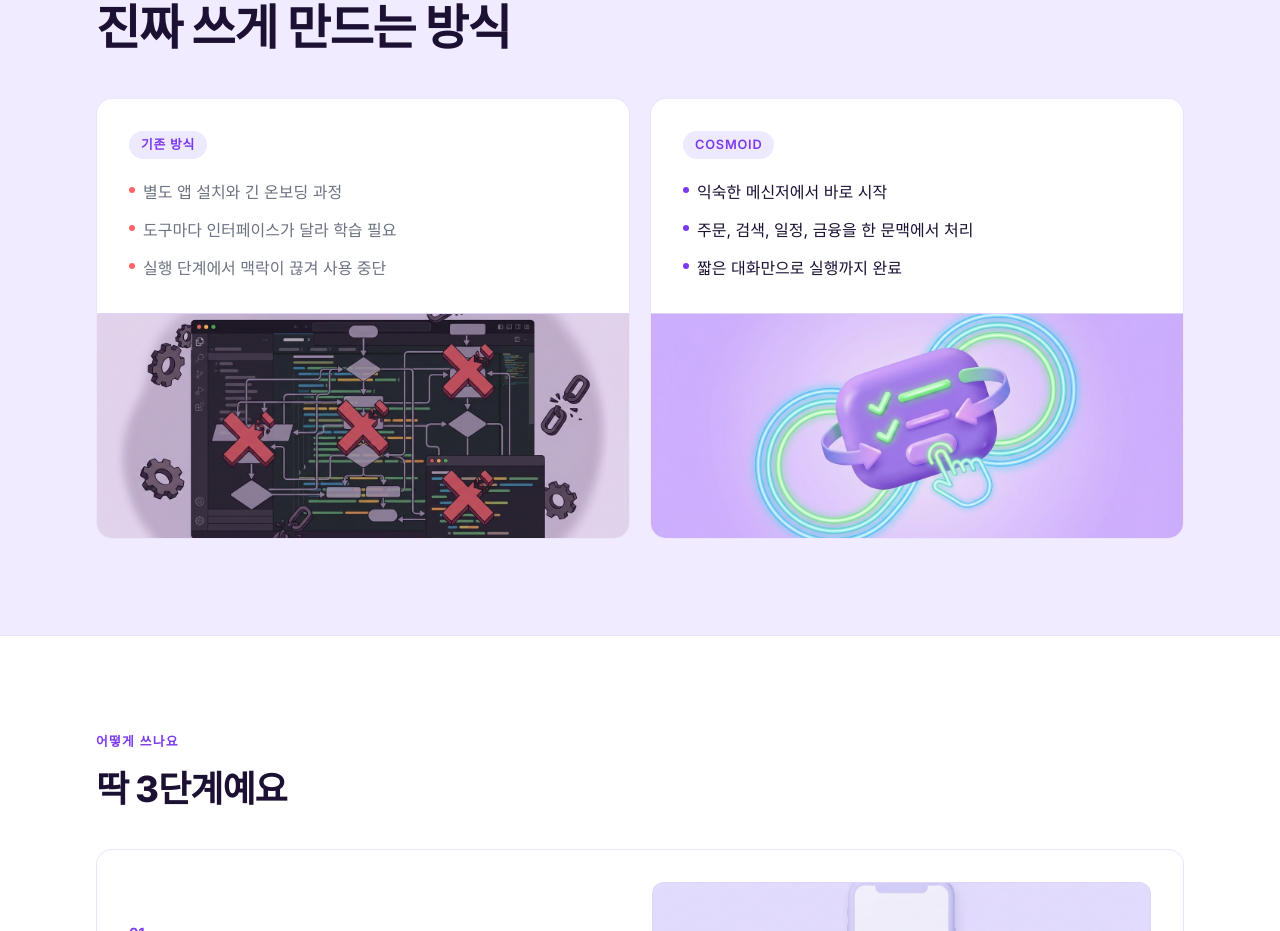
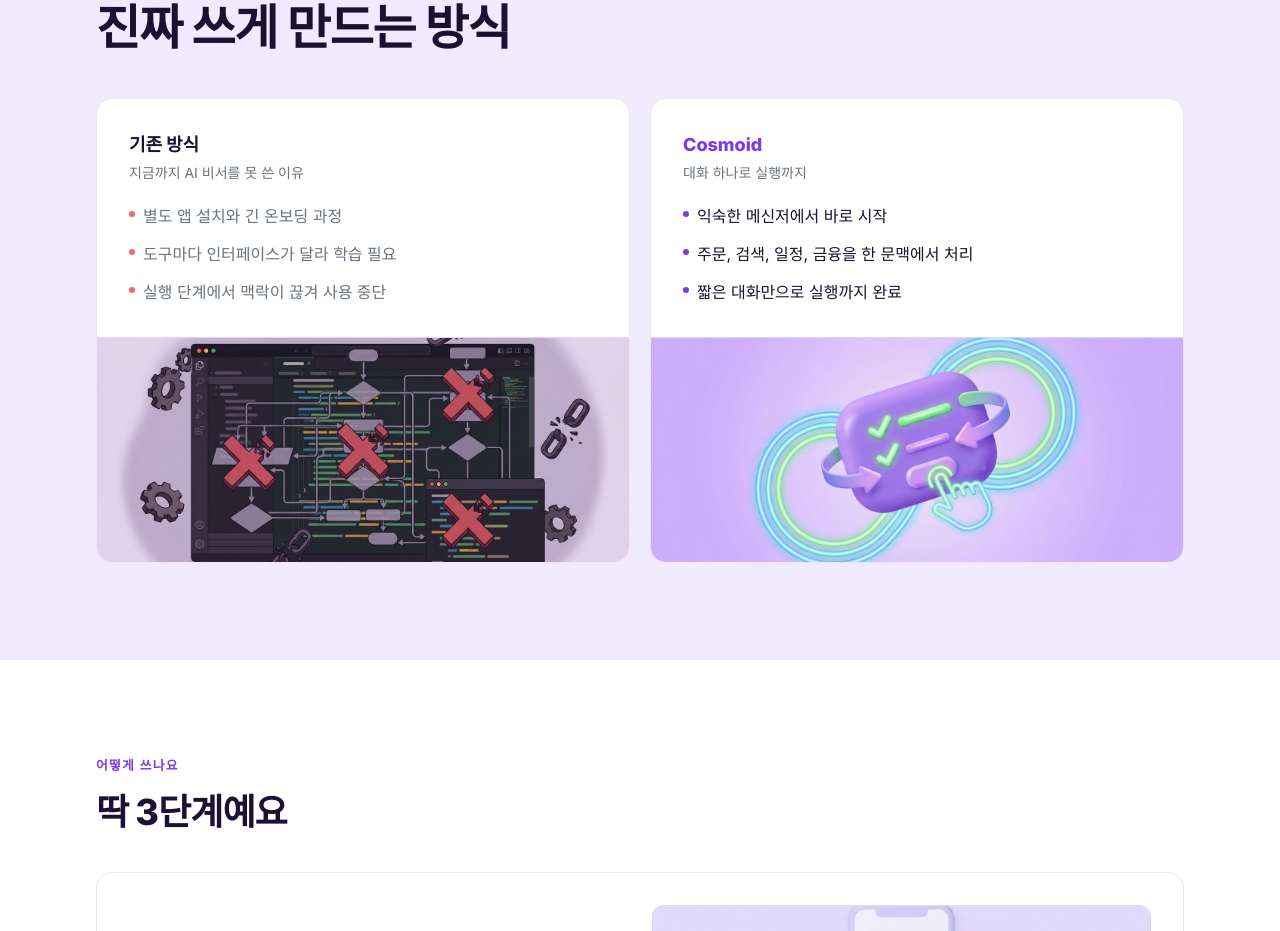
Before and after one commit to seojoonkim/cosmoid, a Next.js app: page / in a window 1280 px wide. Shown: the part 1300-2231 px from the top of the page. Built offline with nearby package versions, Linux system fonts and the light colour scheme.

Commit message:
style: WhyCosmoid 소제목 크게 키우기

```diff
--- a/src/components/WhyCosmoid.tsx
+++ b/src/components/WhyCosmoid.tsx
@@ -11,7 +11,7 @@ export default function WhyCosmoid() {
           {/* 기존 방식 */}
           <div className="card overflow-hidden flex flex-col">
             <div className="p-6 md:p-8">
-              <p className="badge">기존 방식</p>
+              <p className="text-lg font-extrabold text-[var(--text)] mb-1">기존 방식</p><p className="text-sm text-[var(--muted)] mb-5">지금까지 AI 비서를 못 쓴 이유</p>
               <ul className="mt-5 space-y-3 text-base leading-relaxed text-[var(--muted)]">
                 <li className="flex items-start gap-2">
                   <span className="mt-2 h-1.5 w-1.5 rounded-full bg-red-400 shrink-0" />
@@ -35,7 +35,7 @@ export default function WhyCosmoid() {
           {/* Cosmoid */}
           <div className="card overflow-hidden flex flex-col">
             <div className="p-6 md:p-8">
-              <p className="badge">Cosmoid</p>
+              <p className="text-lg font-extrabold text-[var(--purple)] mb-1">Cosmoid</p><p className="text-sm text-[var(--muted)] mb-5">대화 하나로 실행까지</p>
               <ul className="mt-5 space-y-3 text-base leading-relaxed">
                 <li className="flex items-start gap-2">
                   <span className="mt-2 h-1.5 w-1.5 rounded-full bg-[var(--purple)] shrink-0" />
```
